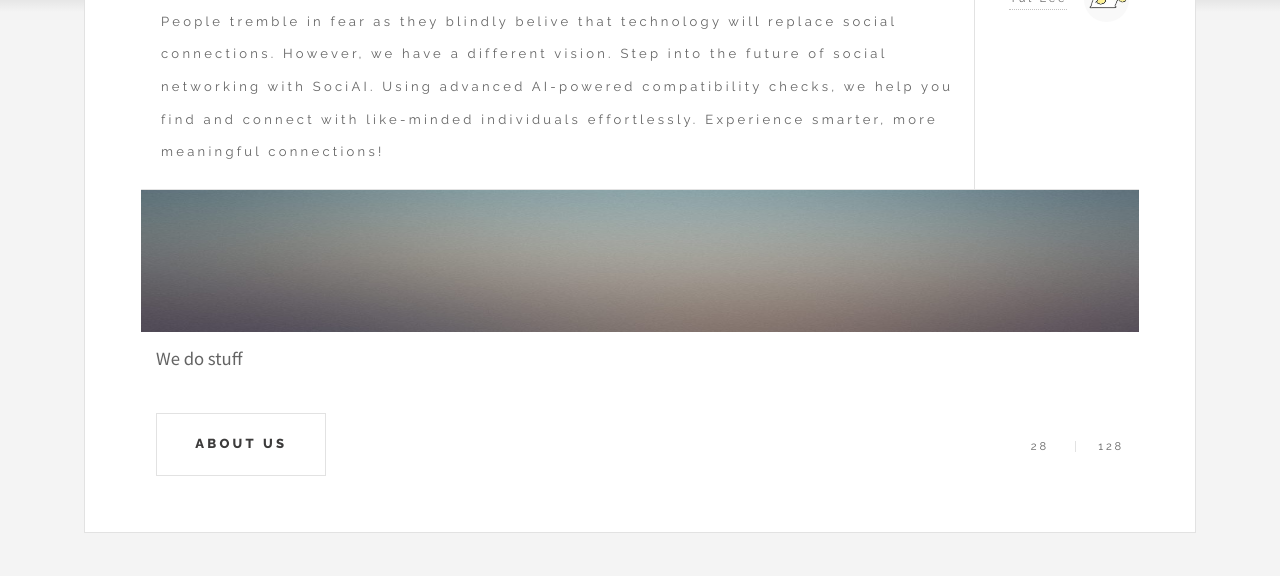
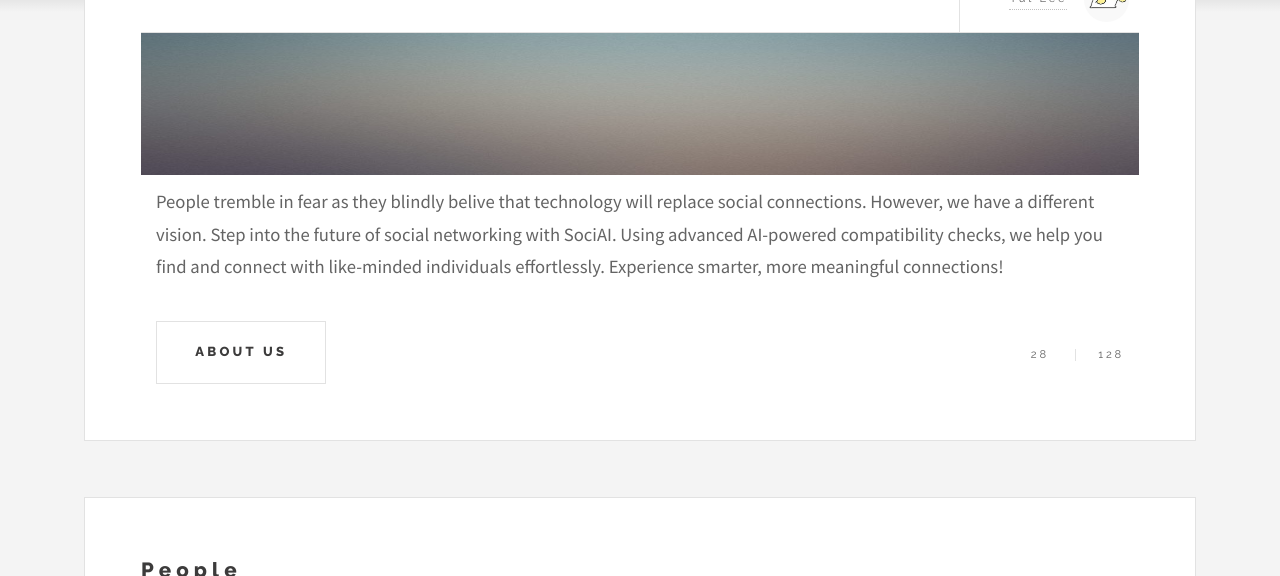
Before and after one commit to nopeless/vandyhacks-xi-rizzler, a website: page public/index.html in a window 1280 px wide. Shown: the part 553-1129 px from the top of the page. Drawn offline with Linux system fonts and the light colour scheme; no server answers; grey boxes are pictures that could not be loaded.

Commit message:
minor fixes

```diff
--- a/public/assets/css/main.css
+++ b/public/assets/css/main.css
@@ -149,7 +149,7 @@
   }
 }
 
-@media(max-width: 700px) {
+@media(max-width: 800px) {
   #profile-pic-explanation {
     grid-template-columns: 1fr;
   }
--- a/public/index.html
+++ b/public/index.html
@@ -76,12 +76,6 @@
         <header>
           <div class="title">
             <h2><a href="#hero">SociAI, a new shift</a></h2>
-            <p>People tremble in fear as they blindly belive that technology will replace social connections.
-              However, we have a different vision.
-              Step into the future of social networking with SociAI.
-              Using advanced AI-powered compatibility checks, we help you find and connect with like-minded individuals effortlessly.
-              Experience smarter, more meaningful connections!
-            </p>
           </div>
           <div class="meta">
             <time class="published" datetime="2015-11-01">September 29, 2024</time>
@@ -90,7 +84,12 @@
         </header>
         <img src="/images/post-banner.jpg" style="aspect-ratio: 7 / 1; width: 100%;" alt="" />
         <div class="content-inner">
-          <p>We do stuff</p>
+          <p>People tremble in fear as they blindly belive that technology will replace social connections.
+            However, we have a different vision.
+            Step into the future of social networking with SociAI.
+            Using advanced AI-powered compatibility checks, we help you find and connect with like-minded individuals effortlessly.
+            Experience smarter, more meaningful connections!
+          </p>
           <footer>
             <ul class="actions">
               <li><a href="/about" class="button large">ABOUT US</a></li>
--- a/server/openai.js
+++ b/server/openai.js
@@ -53,7 +53,7 @@
       - Animals: ${interest.animals}
       - Foods: ${interest.foods}
 
-      Please put your repsonse to ${actor.name} with a JSON object in the format and be extreme with rating score: { "analysis": "your analysis here", "rating": 5 }`
+      Please put your repsonse to ${actor.name} with a JSON object in the format and be extreme with rating score: { "analysis": "your analysis here", "rating": <number> }`
     }
   ];
 
```
